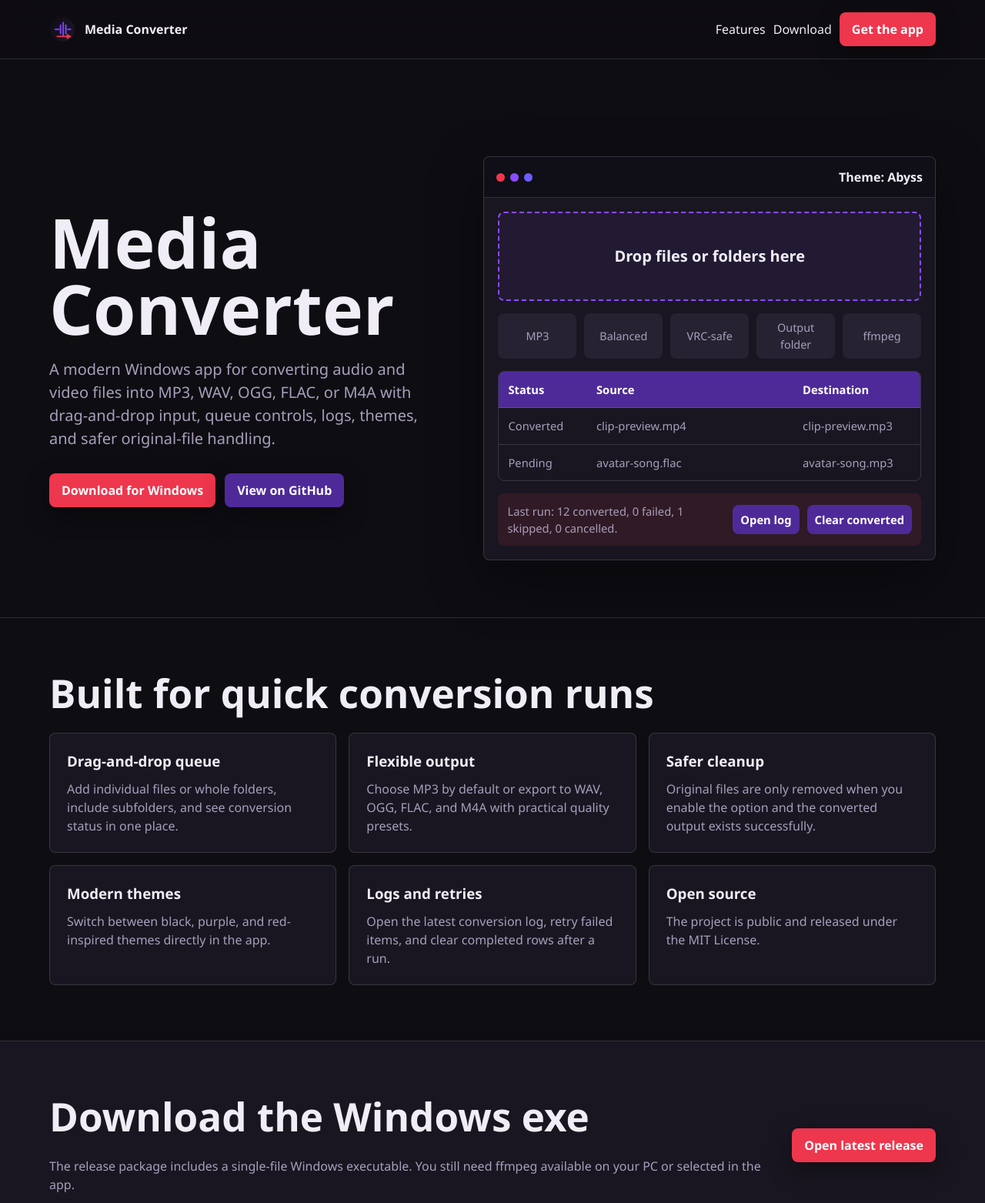
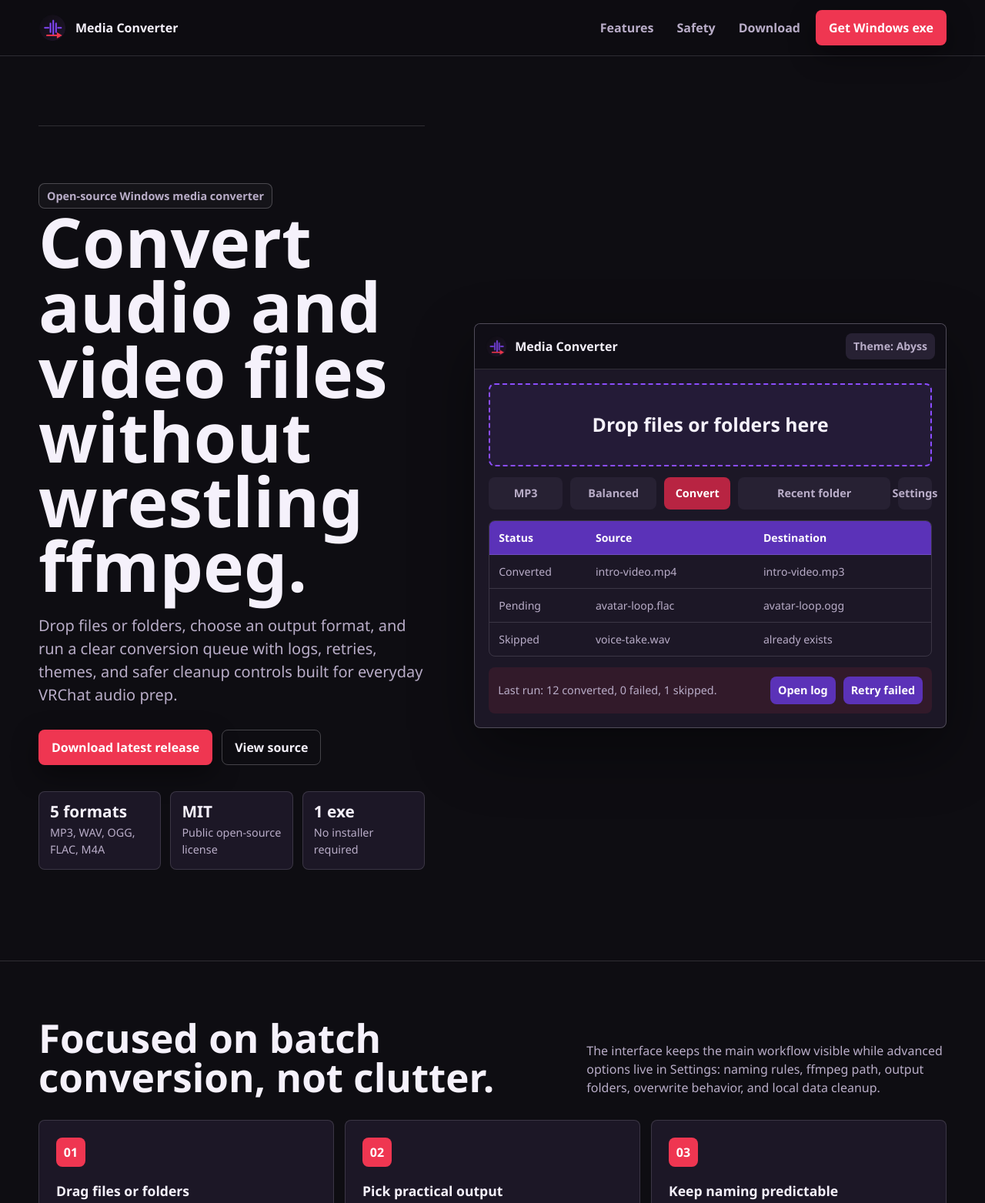
Before and after one commit to kristo25/MediaConverterApp, a plain HTML site: page docs/index.html in a window 1280 px wide. Shown: the top 1563 px of the page at 77% size. Drawn offline with Linux system fonts and the light colour scheme.

Commit message:
Redo GitHub Pages presentation

```diff
--- a/docs/index.html
+++ b/docs/index.html
@@ -3,31 +3,35 @@
 <head>
   <meta charset="utf-8">
   <meta name="viewport" content="width=device-width, initial-scale=1">
-  <title>Media Converter</title>
+  <title>Media Converter for Windows</title>
   <meta name="description" content="A modern Windows drag-and-drop media converter for audio and video files.">
   <style>
     :root {
       color-scheme: dark;
-      --black: #0e0d12;
-      --panel: #191621;
-      --surface: #262232;
-      --purple: #894cff;
-      --purple-soft: #4e2a99;
-      --red: #ee364d;
-      --text: #f0edf7;
-      --muted: #a99ebb;
-      --line: rgba(240, 237, 247, 0.14);
-      --shadow: rgba(0, 0, 0, 0.38);
+      --bg: #0e0d12;
+      --panel: #1c1726;
+      --surface: #272133;
+      --text: #f5f1fb;
+      --muted: #b9adc8;
+      --faint: #7f718f;
+      --purple: #8b4dff;
+      --purple-2: #5b32b8;
+      --red: #ef3651;
+      --red-2: #b82442;
+      --line: rgba(245, 241, 251, 0.14);
+      --strong-line: rgba(245, 241, 251, 0.24);
+      --shadow: rgba(0, 0, 0, 0.42);
+      --max: 1180px;
     }
 
-    * {
-      box-sizing: border-box;
-    }
+    * { box-sizing: border-box; }
+
+    html { scroll-behavior: smooth; }
 
     body {
       margin: 0;
       font-family: "Segoe UI", system-ui, -apple-system, BlinkMacSystemFont, sans-serif;
-      background: var(--black);
+      background: var(--bg);
       color: var(--text);
       line-height: 1.5;
     }
@@ -37,38 +41,53 @@
       text-decoration: none;
     }
 
-    .nav {
+    .shell {
+      width: min(var(--max), calc(100% - 36px));
+      margin: 0 auto;
+    }
+
+    .topbar {
       position: sticky;
       top: 0;
-      z-index: 5;
-      display: flex;
-      align-items: center;
-      justify-content: space-between;
-      gap: 24px;
-      padding: 16px clamp(18px, 5vw, 72px);
-      background: rgba(14, 13, 18, 0.86);
+      z-index: 10;
+      background: rgba(14, 13, 18, 0.9);
       border-bottom: 1px solid var(--line);
       backdrop-filter: blur(18px);
     }
 
-    .brand {
+    .nav {
+      min-height: 72px;
       display: flex;
       align-items: center;
-      gap: 12px;
-      font-weight: 700;
+      justify-content: space-between;
+      gap: 18px;
     }
 
-    .brand img {
-      width: 34px;
-      height: 34px;
+    .brand {
+      display: inline-flex;
+      align-items: center;
+      gap: 12px;
+      font-weight: 800;
     }
 
-    .nav-links {
+    .brand img,
+    .window-title img {
+      width: 36px;
+      height: 36px;
+    }
+
+    .links {
       display: flex;
       align-items: center;
+      justify-content: flex-end;
       gap: 10px;
       flex-wrap: wrap;
-      justify-content: flex-end;
+    }
+
+    .link {
+      color: var(--muted);
+      font-weight: 650;
+      padding: 9px 10px;
     }
 
     .button {
@@ -77,125 +96,197 @@
       justify-content: center;
       min-height: 42px;
       padding: 10px 16px;
+      border: 1px solid transparent;
       border-radius: 8px;
-      background: var(--purple-soft);
+      background: var(--purple-2);
       color: #fff;
-      font-weight: 700;
-      box-shadow: 0 10px 30px var(--shadow);
+      font-weight: 800;
+      box-shadow: 0 12px 34px var(--shadow);
+      white-space: nowrap;
     }
 
-    .button.primary {
-      background: var(--red);
+    .button.primary { background: var(--red); }
+
+    .button.secondary {
+      border-color: var(--strong-line);
+      background: transparent;
+      box-shadow: none;
+      color: var(--text);
     }
 
     .hero {
+      min-height: calc(100vh - 72px);
       display: grid;
-      grid-template-columns: minmax(0, 0.92fr) minmax(360px, 1.08fr);
-      gap: clamp(28px, 5vw, 64px);
+      grid-template-columns: minmax(0, 0.9fr) minmax(390px, 1.1fr);
       align-items: center;
-      min-height: calc(100vh - 74px);
-      padding: clamp(54px, 8vw, 96px) clamp(18px, 5vw, 72px) 44px;
-      border-bottom: 1px solid var(--line);
+      gap: clamp(30px, 5vw, 72px);
+      padding: clamp(58px, 7vw, 90px) 0 44px;
     }
 
-    .hero h1 {
-      margin: 0;
-      font-size: clamp(3rem, 7vw, 6.6rem);
-      line-height: 0.95;
+    .eyebrow {
+      display: inline-flex;
+      align-items: center;
+      min-height: 32px;
+      padding: 5px 10px;
+      border: 1px solid var(--strong-line);
+      border-radius: 8px;
+      color: var(--muted);
+      font-weight: 750;
+      font-size: 0.9rem;
+      background: rgba(255, 255, 255, 0.03);
+    }
+
+    h1,
+    h2,
+    h3,
+    p { margin-top: 0; }
+
+    h1 {
+      margin-bottom: 22px;
+      font-size: clamp(3rem, 7vw, 6.25rem);
+      line-height: 0.94;
       letter-spacing: 0;
     }
 
-    .hero p {
-      max-width: 680px;
-      margin: 22px 0 0;
+    h2 {
+      margin-bottom: 0;
+      font-size: clamp(2rem, 4vw, 3.55rem);
+      line-height: 1;
+      letter-spacing: 0;
+    }
+
+    .lead {
+      max-width: 650px;
+      margin-bottom: 0;
       color: var(--muted);
       font-size: clamp(1.05rem, 2vw, 1.25rem);
     }
 
     .actions {
       display: flex;
+      gap: 12px;
       flex-wrap: wrap;
-      gap: 12px;
       margin-top: 30px;
     }
 
-    .app-frame {
-      min-width: 0;
-      overflow: hidden;
+    .stats {
+      display: grid;
+      grid-template-columns: repeat(3, minmax(0, 1fr));
+      gap: 12px;
+      margin-top: 34px;
+      max-width: 660px;
+    }
+
+    .stat,
+    .card,
+    .panel,
+    .download-box {
       border: 1px solid var(--line);
       border-radius: 8px;
       background: var(--panel);
-      box-shadow: 0 26px 70px var(--shadow);
     }
 
-    .window-bar {
+    .stat {
+      padding: 14px;
+    }
+
+    .stat strong {
+      display: block;
+      font-size: 1.3rem;
+      line-height: 1.1;
+    }
+
+    .stat span {
+      display: block;
+      margin-top: 5px;
+      color: var(--muted);
+      font-size: 0.9rem;
+    }
+
+    .preview {
+      border: 1px solid var(--strong-line);
+      border-radius: 8px;
+      overflow: hidden;
+      background: var(--panel);
+      box-shadow: 0 30px 80px var(--shadow);
+    }
+
+    .preview-bar {
+      min-height: 58px;
       display: flex;
       align-items: center;
       justify-content: space-between;
-      gap: 18px;
-      padding: 14px 16px;
+      gap: 14px;
+      padding: 12px 14px;
       border-bottom: 1px solid var(--line);
       background: #100e16;
     }
 
-    .dots {
+    .window-title {
       display: flex;
-      gap: 7px;
+      align-items: center;
+      gap: 10px;
+      font-weight: 800;
     }
 
-    .dot {
-      width: 11px;
-      height: 11px;
-      border-radius: 999px;
-      background: var(--red);
+    .window-title img {
+      width: 28px;
+      height: 28px;
     }
 
-    .dot:nth-child(2) {
-      background: var(--purple);
+    .theme-chip {
+      border-radius: 8px;
+      padding: 6px 10px;
+      background: var(--surface);
+      color: var(--muted);
+      font-size: 0.88rem;
+      font-weight: 700;
     }
 
-    .dot:nth-child(3) {
-      background: #6e5cff;
-    }
-
-    .mock-app {
+    .app {
       padding: 18px;
     }
 
     .drop-zone {
+      min-height: 108px;
       display: grid;
       place-items: center;
-      min-height: 116px;
       border: 2px dashed var(--purple);
       border-radius: 8px;
-      color: var(--text);
-      font-size: 1.25rem;
-      font-weight: 700;
-      background: rgba(137, 76, 255, 0.08);
+      background: rgba(139, 77, 255, 0.08);
+      font-size: clamp(1.2rem, 2.4vw, 1.55rem);
+      font-weight: 800;
+      text-align: center;
     }
 
     .toolbar {
       display: grid;
-      grid-template-columns: repeat(5, minmax(0, 1fr));
+      grid-template-columns: 96px 112px 86px 1fr 44px;
       gap: 10px;
-      margin-top: 16px;
+      margin-top: 14px;
     }
 
     .control {
       min-height: 42px;
-      border-radius: 8px;
-      background: var(--surface);
-      color: var(--muted);
       display: flex;
       align-items: center;
       justify-content: center;
       padding: 8px;
+      border-radius: 8px;
+      background: var(--surface);
+      color: var(--muted);
+      font-weight: 750;
+      text-align: center;
       font-size: 0.9rem;
-      text-align: center;
+    }
+
+    .control.danger {
+      background: var(--red-2);
+      color: #fff;
     }
 
     .queue {
-      margin-top: 16px;
+      margin-top: 14px;
       border: 1px solid var(--line);
       border-radius: 8px;
       overflow: hidden;
@@ -203,229 +294,324 @@
 
     .row {
       display: grid;
-      grid-template-columns: 0.8fr 2fr 1.1fr;
+      grid-template-columns: 0.8fr 1.45fr 1.45fr;
       gap: 12px;
-      padding: 12px;
+      padding: 11px 12px;
       border-bottom: 1px solid var(--line);
       color: var(--muted);
-      font-size: 0.92rem;
+      font-size: 0.88rem;
     }
 
-    .row:first-child {
-      background: var(--purple-soft);
+    .row.header {
+      background: var(--purple-2);
       color: #fff;
-      font-weight: 700;
+      font-weight: 800;
     }
 
-    .row:last-child {
-      border-bottom: 0;
-    }
+    .row:last-child { border-bottom: 0; }
 
     .summary {
       display: grid;
       grid-template-columns: 1fr auto auto;
       gap: 10px;
       align-items: center;
-      margin-top: 16px;
+      margin-top: 14px;
       padding: 12px;
       border-radius: 8px;
-      background: rgba(238, 54, 77, 0.11);
+      background: rgba(239, 54, 81, 0.1);
       color: var(--muted);
-      font-size: 0.92rem;
+      font-size: 0.9rem;
     }
 
-    .mini-button {
-      padding: 8px 10px;
+    .mini {
+      padding: 7px 10px;
       border-radius: 8px;
-      background: var(--purple-soft);
+      background: var(--purple-2);
       color: #fff;
-      font-weight: 700;
+      font-weight: 800;
       white-space: nowrap;
     }
 
     section {
-      padding: 72px clamp(18px, 5vw, 72px);
-      border-bottom: 1px solid var(--line);
+      padding: 74px 0;
+      border-top: 1px solid var(--line);
     }
 
-    section h2 {
-      margin: 0 0 26px;
-      font-size: clamp(2rem, 4vw, 3.5rem);
-      line-height: 1;
-      letter-spacing: 0;
+    .section-head {
+      display: grid;
+      grid-template-columns: minmax(0, 0.8fr) minmax(260px, 0.55fr);
+      gap: 32px;
+      align-items: end;
+      margin-bottom: 30px;
     }
 
-    .feature-grid {
-      display: grid;
-      grid-template-columns: repeat(3, minmax(0, 1fr));
-      gap: 16px;
-    }
-
-    .feature {
-      padding: 22px;
-      border: 1px solid var(--line);
-      border-radius: 8px;
-      background: var(--panel);
-    }
-
-    .feature h3 {
-      margin: 0 0 10px;
-      color: var(--text);
-    }
-
-    .feature p {
-      margin: 0;
+    .section-head p {
+      margin-bottom: 0;
       color: var(--muted);
     }
 
-    .download {
+    .cards {
+      display: grid;
+      grid-template-columns: repeat(3, minmax(0, 1fr));
+      gap: 14px;
+    }
+
+    .card {
+      min-height: 178px;
+      padding: 22px;
+    }
+
+    .card strong {
+      display: block;
+      width: 38px;
+      height: 38px;
+      margin-bottom: 18px;
+      border-radius: 8px;
+      background: var(--red);
+      color: #fff;
+      text-align: center;
+      line-height: 38px;
+      font-size: 1rem;
+    }
+
+    .card h3 {
+      margin-bottom: 9px;
+      font-size: 1.1rem;
+    }
+
+    .card p {
+      margin-bottom: 0;
+      color: var(--muted);
+    }
+
+    .split {
+      display: grid;
+      grid-template-columns: minmax(0, 0.95fr) minmax(340px, 1.05fr);
+      gap: 28px;
+      align-items: stretch;
+    }
+
+    .panel {
+      padding: 24px;
+    }
+
+    .panel h3 {
+      margin-bottom: 16px;
+      font-size: 1.4rem;
+    }
+
+    .list {
+      display: grid;
+      gap: 12px;
+      margin: 0;
+      padding: 0;
+      list-style: none;
+    }
+
+    .list li {
+      padding: 12px 14px;
+      border: 1px solid var(--line);
+      border-radius: 8px;
+      background: var(--surface);
+      color: var(--muted);
+    }
+
+    .download-box {
       display: grid;
       grid-template-columns: minmax(0, 1fr) auto;
       gap: 22px;
       align-items: center;
-      background: var(--panel);
+      padding: 26px;
+      border-color: var(--strong-line);
     }
 
-    .download p {
-      margin: 0;
+    .download-box p {
+      max-width: 680px;
+      margin-bottom: 0;
       color: var(--muted);
     }
 
+    .note {
+      margin-top: 16px;
+      color: var(--faint);
+      font-size: 0.94rem;
+    }
+
     footer {
-      padding: 28px clamp(18px, 5vw, 72px);
+      padding: 28px 0 36px;
+      border-top: 1px solid var(--line);
       color: var(--muted);
     }
 
-    @media (max-width: 940px) {
-      .hero {
-        grid-template-columns: 1fr;
-        min-height: auto;
+    .footer-inner {
+      display: flex;
+      justify-content: space-between;
+      gap: 18px;
+      flex-wrap: wrap;
     }
 
-      .feature-grid,
-      .download {
+    @media (max-width: 980px) {
+      .hero,
+      .section-head,
+      .split,
+      .download-box {
         grid-template-columns: 1fr;
       }
 
-      .toolbar {
-        grid-template-columns: repeat(2, minmax(0, 1fr));
-      }
+      .hero { min-height: auto; }
+      .cards { grid-template-columns: repeat(2, minmax(0, 1fr)); }
     }
 
-    @media (max-width: 560px) {
+    @media (max-width: 640px) {
       .nav {
         align-items: flex-start;
         flex-direction: column;
+        padding: 14px 0;
       }
 
+      .links { justify-content: flex-start; }
+
+      .stats,
+      .cards,
+      .toolbar,
       .row,
       .summary {
         grid-template-columns: 1fr;
       }
 
-      .hero h1 {
-        font-size: 3rem;
-      }
+      .hero { padding-top: 38px; }
+      h1 { font-size: 3.15rem; }
     }
   </style>
 </head>
 <body>
-  <nav class="nav" aria-label="Main navigation">
+  <header class="topbar">
+    <div class="shell nav">
       <a class="brand" href="#">
         <img src="MediaConverter.ico" alt="">
         <span>Media Converter</span>
       </a>
-    <div class="nav-links">
-      <a href="#features">Features</a>
-      <a href="#download">Download</a>
-      <a class="button primary" href="https://github.com/kristo25/MediaConverterApp/releases/latest">Get the app</a>
+      <div class="links">
+        <a class="link" href="#features">Features</a>
+        <a class="link" href="#safety">Safety</a>
+        <a class="link" href="#download">Download</a>
+        <a class="button primary" href="https://github.com/kristo25/MediaConverterApp/releases/latest">Get Windows exe</a>
       </div>
-  </nav>
+    </div>
+  </header>
 
   <main>
-    <section class="hero">
-      <div>
-        <h1>Media Converter</h1>
-        <p>A modern Windows app for converting audio and video files into MP3, WAV, OGG, FLAC, or M4A with drag-and-drop input, queue controls, logs, themes, and safer original-file handling.</p>
+    <div class="shell hero">
+      <section aria-label="Media Converter overview">
+        <span class="eyebrow">Open-source Windows media converter</span>
+        <h1>Convert audio and video files without wrestling ffmpeg.</h1>
+        <p class="lead">Drop files or folders, choose an output format, and run a clear conversion queue with logs, retries, themes, and safer cleanup controls built for everyday VRChat audio prep.</p>
         <div class="actions">
-          <a class="button primary" href="https://github.com/kristo25/MediaConverterApp/releases/latest">Download for Windows</a>
-          <a class="button" href="https://github.com/kristo25/MediaConverterApp">View on GitHub</a>
+          <a class="button primary" href="https://github.com/kristo25/MediaConverterApp/releases/latest">Download latest release</a>
+          <a class="button secondary" href="https://github.com/kristo25/MediaConverterApp">View source</a>
+        </div>
+        <div class="stats" aria-label="Project highlights">
+          <div class="stat">
+            <strong>5 formats</strong>
+            <span>MP3, WAV, OGG, FLAC, M4A</span>
+          </div>
+          <div class="stat">
+            <strong>MIT</strong>
+            <span>Public open-source license</span>
+          </div>
+          <div class="stat">
+            <strong>1 exe</strong>
+            <span>No installer required</span>
           </div>
         </div>
+      </section>
 
-      <div class="app-frame" aria-label="Media Converter app preview">
-        <div class="window-bar">
-          <div class="dots" aria-hidden="true">
-            <span class="dot"></span>
-            <span class="dot"></span>
-            <span class="dot"></span>
+      <aside class="preview" aria-label="Media Converter app preview">
+        <div class="preview-bar">
+          <div class="window-title">
+            <img src="MediaConverter.ico" alt="">
+            <span>Media Converter</span>
           </div>
-          <strong>Theme: Abyss</strong>
+          <span class="theme-chip">Theme: Abyss</span>
         </div>
-        <div class="mock-app">
+        <div class="app">
           <div class="drop-zone">Drop files or folders here</div>
           <div class="toolbar">
             <div class="control">MP3</div>
             <div class="control">Balanced</div>
-            <div class="control">VRC-safe</div>
-            <div class="control">Output folder</div>
-            <div class="control">ffmpeg</div>
+            <div class="control danger">Convert</div>
+            <div class="control">Recent folder</div>
+            <div class="control">Settings</div>
           </div>
           <div class="queue">
-            <div class="row"><span>Status</span><span>Source</span><span>Destination</span></div>
-            <div class="row"><span>Converted</span><span>clip-preview.mp4</span><span>clip-preview.mp3</span></div>
-            <div class="row"><span>Pending</span><span>avatar-song.flac</span><span>avatar-song.mp3</span></div>
+            <div class="row header"><span>Status</span><span>Source</span><span>Destination</span></div>
+            <div class="row"><span>Converted</span><span>intro-video.mp4</span><span>intro-video.mp3</span></div>
+            <div class="row"><span>Pending</span><span>avatar-loop.flac</span><span>avatar-loop.ogg</span></div>
+            <div class="row"><span>Skipped</span><span>voice-take.wav</span><span>already exists</span></div>
           </div>
           <div class="summary">
-            <span>Last run: 12 converted, 0 failed, 1 skipped, 0 cancelled.</span>
-            <span class="mini-button">Open log</span>
-            <span class="mini-button">Clear converted</span>
+            <span>Last run: 12 converted, 0 failed, 1 skipped.</span>
+            <span class="mini">Open log</span>
+            <span class="mini">Retry failed</span>
           </div>
+        </div>
+      </aside>
+    </div>
+
+    <section id="features">
+      <div class="shell">
+        <div class="section-head">
+          <h2>Focused on batch conversion, not clutter.</h2>
+          <p>The interface keeps the main workflow visible while advanced options live in Settings: naming rules, ffmpeg path, output folders, overwrite behavior, and local data cleanup.</p>
+        </div>
+        <div class="cards">
+          <article class="card"><strong>01</strong><h3>Drag files or folders</h3><p>Add individual media files, whole folders, and subfolders without managing command-line arguments.</p></article>
+          <article class="card"><strong>02</strong><h3>Pick practical output</h3><p>Use MP3 by default, or switch to WAV, OGG, FLAC, and M4A with simple quality presets.</p></article>
+          <article class="card"><strong>03</strong><h3>Keep naming predictable</h3><p>Use same-name output, append converted suffixes, auto-number conflicts, or create VRC-safe filenames.</p></article>
+          <article class="card"><strong>04</strong><h3>Review every run</h3><p>Open logs, retry failed items, clear converted rows, and keep a readable queue history while working.</p></article>
+          <article class="card"><strong>05</strong><h3>Clean local app data</h3><p>Remove saved settings, app logs, and ffmpeg downloaded by the app without deleting converted media.</p></article>
+          <article class="card"><strong>06</strong><h3>Switch themes</h3><p>Choose between dark black, purple, and red-forward themes directly in the app.</p></article>
         </div>
       </div>
     </section>
 
-    <section id="features">
-      <h2>Built for quick conversion runs</h2>
-      <div class="feature-grid">
-        <article class="feature">
-          <h3>Drag-and-drop queue</h3>
-          <p>Add individual files or whole folders, include subfolders, and see conversion status in one place.</p>
-        </article>
-        <article class="feature">
-          <h3>Flexible output</h3>
-          <p>Choose MP3 by default or export to WAV, OGG, FLAC, and M4A with practical quality presets.</p>
-        </article>
-        <article class="feature">
-          <h3>Safer cleanup</h3>
-          <p>Original files are only removed when you enable the option and the converted output exists successfully.</p>
-        </article>
-        <article class="feature">
-          <h3>Modern themes</h3>
-          <p>Switch between black, purple, and red-inspired themes directly in the app.</p>
-        </article>
-        <article class="feature">
-          <h3>Logs and retries</h3>
-          <p>Open the latest conversion log, retry failed items, and clear completed rows after a run.</p>
-        </article>
-        <article class="feature">
-          <h3>Open source</h3>
-          <p>The project is public and released under the MIT License.</p>
-        </article>
+    <section id="safety">
+      <div class="shell split">
+        <div class="panel">
+          <h2>Safer defaults for real files.</h2>
+          <p class="lead">The app is designed to avoid accidental data loss. Originals are preserved by default, and delete-original mode only runs after a successful conversion and output validation.</p>
+        </div>
+        <div class="panel">
+          <h3>What the app stores locally</h3>
+          <ul class="list">
+            <li>Settings and recent folders under LocalAppData.</li>
+            <li>Conversion logs under LocalAppData.</li>
+            <li>Optional ffmpeg files if you use the built-in convenience installer.</li>
+            <li>No converted media files are stored in app data.</li>
+          </ul>
+        </div>
       </div>
     </section>
 
-    <section id="download" class="download">
+    <section id="download">
+      <div class="shell">
+        <div class="download-box">
           <div>
-        <h2>Download the Windows exe</h2>
-        <p>The release package includes a single-file Windows executable. You still need ffmpeg available on your PC or selected in the app.</p>
+            <h2>Download the Windows executable.</h2>
+            <p>The release includes a self-contained Windows exe. ffmpeg can be selected manually, discovered from PATH, or downloaded through the app's convenience installer.</p>
+            <p class="note">No setup is required. To uninstall, delete the exe. Use Settings &gt; Clear app data first if you want to remove settings, logs, and app-downloaded ffmpeg.</p>
           </div>
           <a class="button primary" href="https://github.com/kristo25/MediaConverterApp/releases/latest">Open latest release</a>
+        </div>
+      </div>
     </section>
   </main>
 
   <footer>
-    MIT License. Source and releases are hosted on GitHub.
+    <div class="shell footer-inner">
+      <span>MIT License. Built for Windows.</span>
+      <a href="https://github.com/kristo25/MediaConverterApp">github.com/kristo25/MediaConverterApp</a>
+    </div>
   </footer>
 </body>
 </html>
```
Lines whose indentation alone changed are shown as unchanged.
